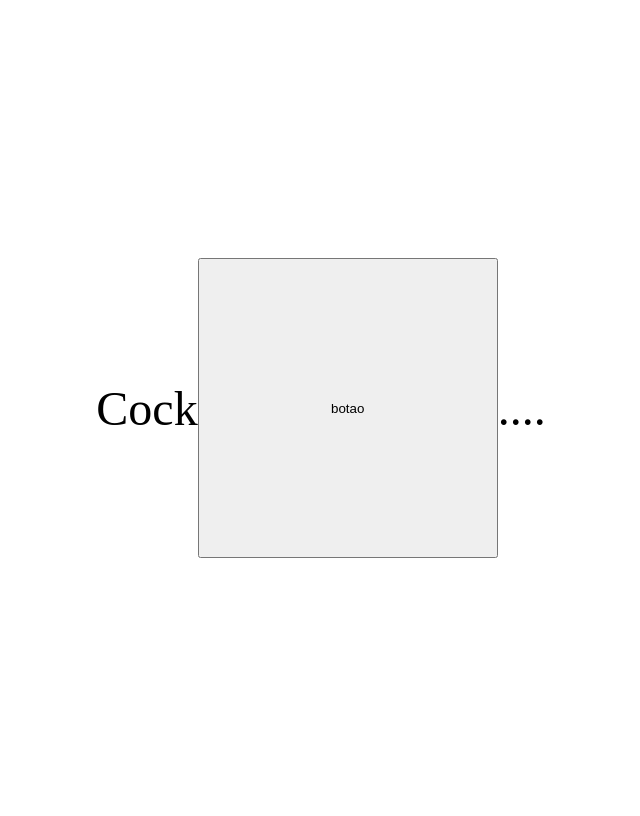
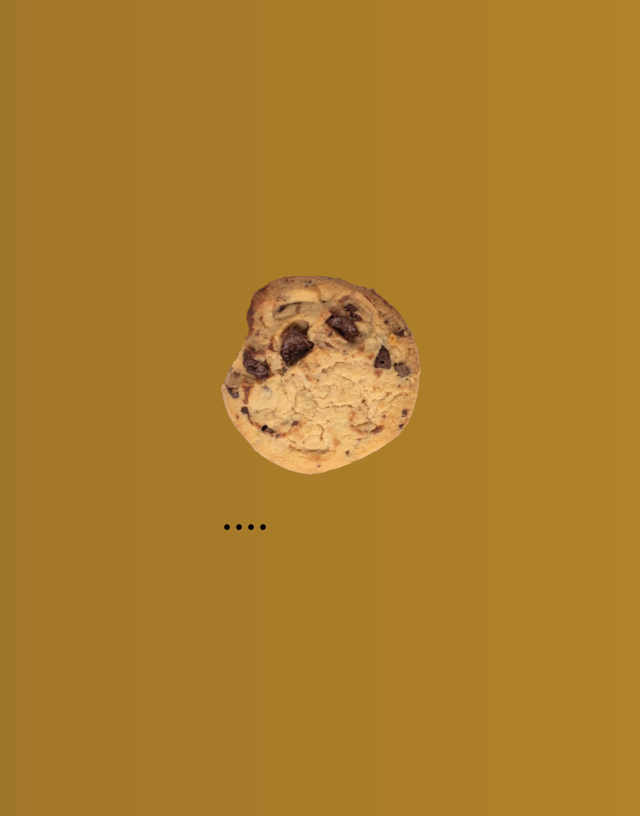
Before and after one commit to DaniloCesar021/Javascript, a plain HTML site: page sandbox/index.html in a window 1280 px wide. Shown: the whole page, without its empty margins (327-967 px from the left). Drawn offline with Linux system fonts and the light colour scheme.

Commit message:
biscoito
biscoito

```diff
--- a/sandbox/index.html
+++ b/sandbox/index.html
@@ -11,9 +11,12 @@
 <body>
 
 
-<div id="cock">Cock</div>
-<button  onclick="clicar()">botao</button>
-<div id="res">....</div>
+<div class="container">
+  <img src="imagens/cutout-cookie-on-transparent-background-free-png.webp" alt="" id="cock" onclick="clicar()">
+  <div id="res"> ....</div>
+
+</div>
+
 
 
 
--- a/sandbox/js.js
+++ b/sandbox/js.js
@@ -2,6 +2,6 @@ var n = 0
   function clicar(){
      n++
     let res = document.getElementById('res')
-    res.innerHTML  = (`+ ${n} biscoito`)
+    res.innerHTML  = (` + ${n} biscoitos`)
 
 }
--- a/sandbox/style.css
+++ b/sandbox/style.css
@@ -2,12 +2,14 @@
 body {
     width: 100vw;
     height: 100vh;
-    display: flex;
+    font-size: 3em;
+     display: flex;
     justify-content: center;
     align-items: center;
-    font-size: 3em;
+    background-image: linear-gradient(to right, rgb(151, 112, 40),rgb(187, 136, 42));
 }
-button {
-    width: 300px;
-    height: 300px;
+
+img {
+    width: 200px;
+    height: 200px;
 }
```
Also changed, not shown: sandbox/imagens/cutout-cookie-on-transparent-background-free-png.webp (added).
